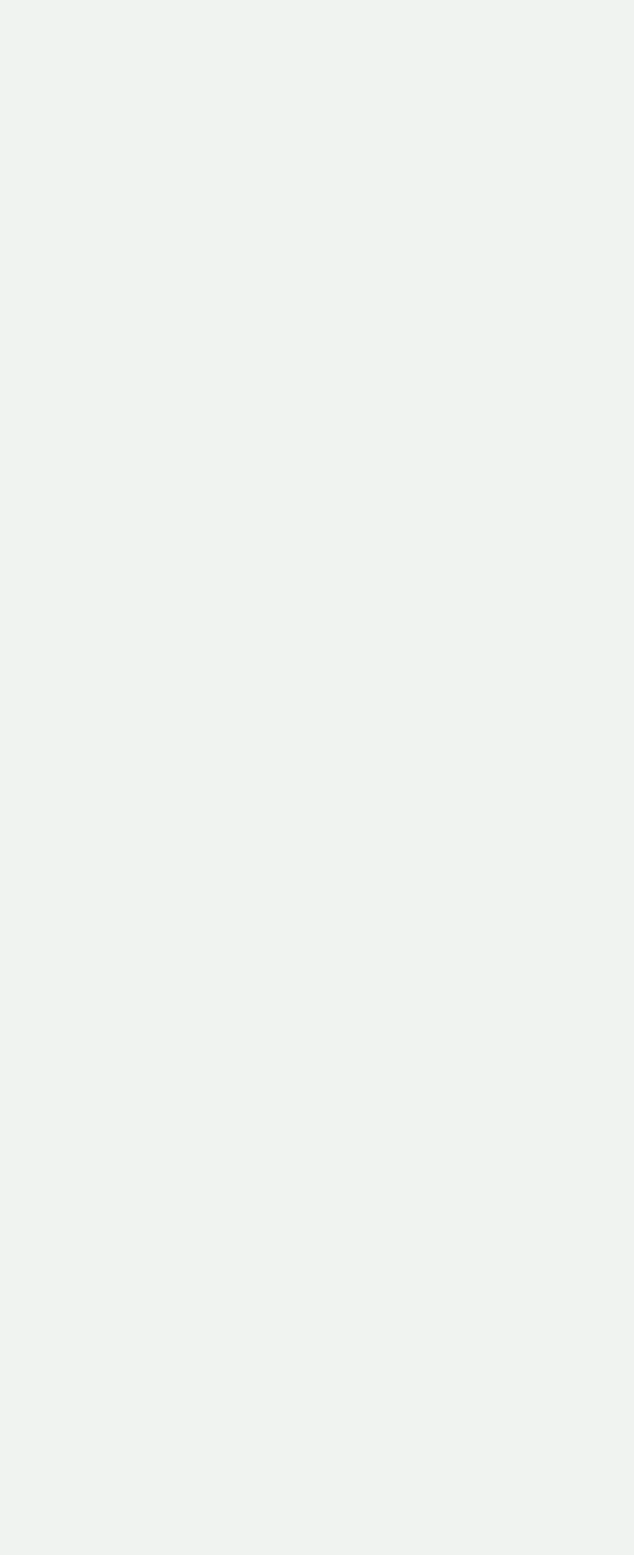
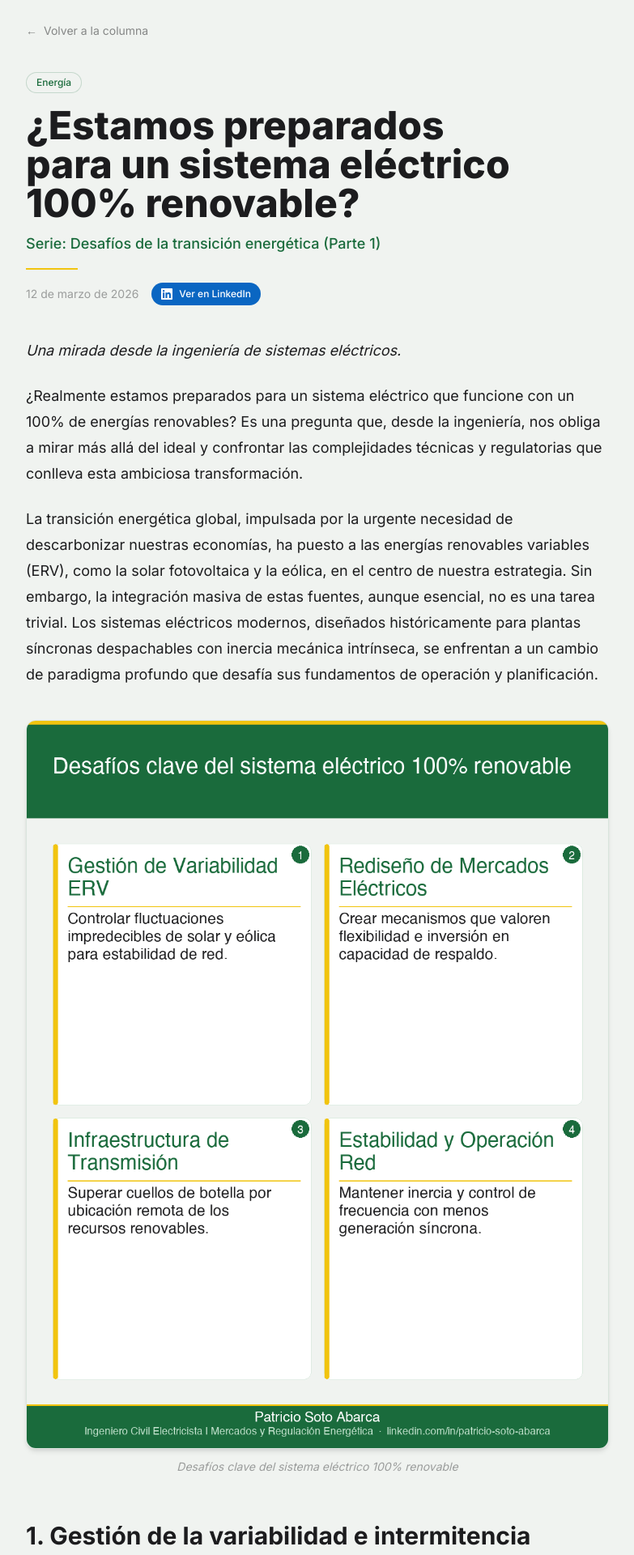
Before and after one commit to PSotoAbarca/patriciosoto.cl, a Next.js app: page /columna/desafios-sistema-electrico-100-renovable in a window 1280 px wide. Before the commit this address had no page. Shown: the part 100-2020 px from the top of the page at 81% size, without its empty margins (248-1031 px from the left). Before the commit the page ends 800 px from the top, so only its background shows below. Built offline with nearby package versions, Linux system fonts and the light colour scheme.

Commit message:
feat: primer artículo columna — desafíos sistema eléctrico renovable

```diff
--- a/app/columna/[slug]/page.tsx
+++ b/app/columna/[slug]/page.tsx
@@ -5,6 +5,9 @@ import { MDXRemote } from "next-mdx-remote/rsc";
 import { getArticleBySlug, getArticles } from "@/lib/mdx";
 import { formatDate } from "@/lib/utils";
 import ReadingProgress from "@/components/ReadingProgress";
+import ArticleImage from "@/components/ArticleImage";
+
+const components = { ArticleImage };
 
 interface Props {
   params: { slug: string };
@@ -25,6 +28,7 @@ export async function generateMetadata({ params }: Props): Promise<Metadata> {
       description: article.excerpt,
       type: "article",
       publishedTime: article.date,
+      ...(article.image ? { images: [article.image] } : {}),
     },
   };
 }
@@ -54,25 +58,47 @@ export default function ArticlePage({ params }: Props) {
               {article.tag}
             </span>
           )}
-          <h1 className="text-3xl md:text-5xl font-extrabold text-brand-dark leading-tight mb-4 text-balance">
+          <h1 className="text-3xl md:text-5xl font-extrabold text-brand-dark leading-tight mb-3 text-balance">
             {article.title}
           </h1>
+
+          {article.subtitle && (
+            <p className="text-lg text-brand-green font-medium mb-4">
+              {article.subtitle}
+            </p>
+          )}
 
           {/* Gold line */}
           <div className="h-0.5 w-16 bg-brand-gold mb-4" />
 
-          <time className="text-sm text-brand-dark/40">
-            {formatDate(article.date)}
-          </time>
+          <div className="flex items-center gap-4 flex-wrap">
+            <time className="text-sm text-brand-dark/40">
+              {formatDate(article.date)}
+            </time>
+
+            {article.linkedinUrl && (
+              <a
+                href={article.linkedinUrl}
+                target="_blank"
+                rel="noopener noreferrer"
+                className="inline-flex items-center gap-2 text-xs font-medium bg-[#0A66C2] text-white px-3 py-1.5 rounded-full hover:bg-[#004182] transition-colors"
+              >
+                <svg className="w-3.5 h-3.5" fill="currentColor" viewBox="0 0 24 24">
+                  <path d="M20.447 20.452h-3.554v-5.569c0-1.328-.027-3.037-1.852-3.037-1.853 0-2.136 1.445-2.136 2.939v5.667H9.351V9h3.414v1.561h.046c.477-.9 1.637-1.85 3.37-1.85 3.601 0 4.267 2.37 4.267 5.455v6.286zM5.337 7.433a2.062 2.062 0 0 1-2.063-2.065 2.064 2.064 0 1 1 2.063 2.065zm1.782 13.019H3.555V9h3.564v11.452zM22.225 0H1.771C.792 0 0 .774 0 1.729v20.542C0 23.227.792 24 1.771 24h20.451C23.2 24 24 23.227 24 22.271V1.729C24 .774 23.2 0 22.222 0h.003z"/>
+                </svg>
+                Ver en LinkedIn
+              </a>
+            )}
+          </div>
         </header>
 
         {/* MDX content */}
-        <div className="prose prose-lg max-w-none">
-          <MDXRemote source={article.content} />
+        <div className="prose prose-lg max-w-none prose-headings:text-brand-dark prose-headings:font-bold prose-a:text-brand-green prose-strong:text-brand-dark prose-li:text-brand-dark/80">
+          <MDXRemote source={article.content} components={components} />
         </div>
 
         {/* Footer nav */}
-        <div className="mt-16 pt-8 border-t border-brand-green/10">
+        <div className="mt-16 pt-8 border-t border-brand-green/10 flex items-center justify-between flex-wrap gap-4">
           <Link
             href="/columna"
             className="inline-flex items-center gap-2 text-sm font-medium text-brand-green hover:text-brand-dark transition-colors group"
@@ -80,6 +106,17 @@ export default function ArticlePage({ params }: Props) {
             <span className="group-hover:-translate-x-1 transition-transform">←</span>
             Ver todos los artículos
           </Link>
+
+          {article.linkedinUrl && (
+            <a
+              href={article.linkedinUrl}
+              target="_blank"
+              rel="noopener noreferrer"
+              className="inline-flex items-center gap-2 text-sm font-medium text-brand-dark/50 hover:text-brand-green transition-colors"
+            >
+              Discutir en LinkedIn →
+            </a>
+          )}
         </div>
       </article>
     </>
--- /dev/null
+++ b/components/ArticleImage.tsx
@@ -0,0 +1,28 @@
+import Image from "next/image";
+
+interface Props {
+  src: string;
+  alt: string;
+}
+
+export default function ArticleImage({ src, alt }: Props) {
+  return (
+    <figure className="my-10 not-prose">
+      <div className="rounded-xl overflow-hidden border border-brand-green/10 shadow-md">
+        <Image
+          src={src}
+          alt={alt}
+          width={900}
+          height={600}
+          className="w-full h-auto"
+          priority
+        />
+      </div>
+      {alt && (
+        <figcaption className="mt-3 text-center text-sm text-brand-dark/40 italic">
+          {alt}
+        </figcaption>
+      )}
+    </figure>
+  );
+}
--- /dev/null
+++ b/content/columna/desafios-sistema-electrico-100-renovable.mdx
@@ -0,0 +1,68 @@
+---
+title: "¿Estamos preparados para un sistema eléctrico 100% renovable?"
+subtitle: "Serie: Desafíos de la transición energética (Parte 1)"
+excerpt: "Una mirada desde la ingeniería de sistemas eléctricos a los desafíos técnicos, de mercado y regulatorios que impone la integración masiva de energías renovables variables."
+date: "2026-03-12"
+tag: "Energía"
+linkedinUrl: "https://www.linkedin.com/posts/patricio-soto-abarca_energaeda-mercadoselaezctricos-sistemasdepotencia-activity-7437959451220930560-B6YE?utm_source=share&utm_medium=member_desktop&rcm=ACoAAAfjCbQB2z_WO1v4SXFhaWhpiyUxfIWjiX0"
+image: "/columna/desafios-renovables-infografia.png"
+---
+
+*Una mirada desde la ingeniería de sistemas eléctricos.*
+
+¿Realmente estamos preparados para un sistema eléctrico que funcione con un 100% de energías renovables? Es una pregunta que, desde la ingeniería, nos obliga a mirar más allá del ideal y confrontar las complejidades técnicas y regulatorias que conlleva esta ambiciosa transformación.
+
+La transición energética global, impulsada por la urgente necesidad de descarbonizar nuestras economías, ha puesto a las energías renovables variables (ERV), como la solar fotovoltaica y la eólica, en el centro de nuestra estrategia. Sin embargo, la integración masiva de estas fuentes, aunque esencial, no es una tarea trivial. Los sistemas eléctricos modernos, diseñados históricamente para plantas síncronas despachables con inercia mecánica intrínseca, se enfrentan a un cambio de paradigma profundo que desafía sus fundamentos de operación y planificación.
+
+<ArticleImage
+  src="/columna/desafios-renovables-infografia.png"
+  alt="Desafíos clave del sistema eléctrico 100% renovable"
+/>
+
+## 1. Gestión de la variabilidad e intermitencia
+
+Desde una perspectiva puramente técnica, la principal preocupación radica en la gestión de la **variabilidad e intermitencia**. La producción de ERV depende de factores climáticos, lo que implica fluctuaciones significativas y, a menudo, impredecibles. Esto impacta directamente en la estabilidad de la red.
+
+La inercia mecánica, tradicionalmente provista por grandes turbinas giratorias, es crucial para amortiguar las desviaciones de frecuencia ante eventos inesperados. Con menos generación síncrona en línea, el sistema se vuelve inherentemente más "blando", más susceptible a cambios bruscos de frecuencia y con menores márgenes de estabilidad transitoria y de tensión.
+
+Esto exige nuevas formas de control de frecuencia y tensión —donde convertidores electrónicos de potencia con capacidades avanzadas de *grid-forming* empiezan a jugar un rol vital— y una reevaluación de la capacidad de cortocircuito y el diseño de protección del sistema.
+
+## 2. Rediseño de los mercados eléctricos
+
+Los **desafíos en el diseño de mercado** no son menos complejos. Los mercados eléctricos actuales, en gran medida, fueron concebidos para valorar la energía despachable, donde el costo marginal de producción dicta el precio.
+
+Las ERV, con costos marginales cercanos a cero, pueden deprimir los precios de la energía en momentos de alta producción —lo que es beneficioso para el consumidor— pero puede erosionar las señales de inversión para la capacidad de respaldo y la flexibilidad necesaria.
+
+Necesitamos mecanismos de mercado innovadores que valoren explícitamente:
+- La **flexibilidad** y la capacidad firme
+- La **inercia sintética** y los servicios auxiliares rápidos
+- La **capacidad de rampas** ante variaciones bruscas
+
+La remuneración de estos servicios es fundamental para incentivar la inversión en tecnologías de apoyo como el almacenamiento de energía (baterías, bombeo), la gestión de la demanda (*demand-response*) y las plantas flexibles de ciclo combinado.
+
+## 3. Infraestructura de transmisión
+
+La **infraestructura de transmisión** se convierte en otro cuello de botella crítico. Las mejores ubicaciones para recursos renovables —parques eólicos en zonas remotas, grandes plantas solares en desiertos— a menudo están lejos de los centros de consumo.
+
+Esto exige una expansión y refuerzo sustancial de las redes de transmisión, incluyendo la implementación de tecnologías avanzadas como los sistemas HVDC y los compensadores estáticos de voltaje (STATCOMs). La congestión de red puede llevar al *curtailment* (vertido) de energía renovable, lo que implica pérdida de recursos valiosos y reducción de la eficiencia del sistema.
+
+## 4. Estabilidad y operación de red
+
+Finalmente, el **marco regulatorio** debe evolucionar para ser un facilitador, no un obstáculo. Las regulaciones tradicionales pueden no estar diseñadas para la velocidad y la escala de la transición energética.
+
+Es imperativo desarrollar códigos de red (*grid codes*) modernos que establezcan requisitos técnicos claros para la conexión y operación de ERV y tecnologías de almacenamiento, asegurando su contribución a la estabilidad del sistema.
+
+---
+
+## Puntos clave
+
+- **Reingeniería de la estabilidad:** Adaptar los mecanismos de control de frecuencia y tensión a un entorno de baja inercia, implementando tecnologías *grid-forming*
+- **Mercados de flexibilidad:** Crear señales de precio robustas para la capacidad de respaldo, servicios auxiliares y almacenamiento
+- **Expansión inteligente de la red:** Invertir en infraestructura de transmisión avanzada con planificación integrada
+- **Regulación proactiva:** Desarrollar marcos normativos que incentiven la innovación, la resiliencia y la integración eficiente
+
+---
+
+La transición hacia sistemas eléctricos con alta penetración renovable es uno de los retos de ingeniería más apasionantes de nuestra era. Requiere una visión holística que integre aspectos técnicos, económicos y regulatorios, y una colaboración sin precedentes entre ingenieros, reguladores y formuladores de políticas.
+
+*¿Qué otros desafíos técnicos o de mercado creen que son los más apremiantes? Me encantaría conocer sus perspectivas.*
--- a/lib/mdx.ts
+++ b/lib/mdx.ts
@@ -8,9 +8,12 @@ const CONTENT_DIR = path.join(process.cwd(), "content/columna");
 export interface ArticleMeta {
   slug: string;
   title: string;
+  subtitle?: string;
   date: string;
   excerpt: string;
   tag: string;
+  linkedinUrl?: string;
+  image?: string;
 }
 
 export interface Article extends ArticleMeta {
@@ -33,9 +36,12 @@ export function getArticles(): ArticleMeta[] {
     return {
       slug,
       title: data.title ?? slug,
+      subtitle: data.subtitle ?? "",
       date: data.date ?? "",
       excerpt: data.excerpt ?? "",
       tag: data.tag ?? "",
+      linkedinUrl: data.linkedinUrl ?? "",
+      image: data.image ?? "",
     } as ArticleMeta;
   });
 
@@ -56,9 +62,12 @@ export function getArticleBySlug(slug: string): Article | null {
       return {
         slug,
         title: data.title ?? slug,
+        subtitle: data.subtitle ?? "",
         date: data.date ?? "",
         excerpt: data.excerpt ?? "",
         tag: data.tag ?? "",
+        linkedinUrl: data.linkedinUrl ?? "",
+        image: data.image ?? "",
         content,
       };
     }
```
Also changed, not shown: public/columna/desafios-renovables-infografia.png (added).
